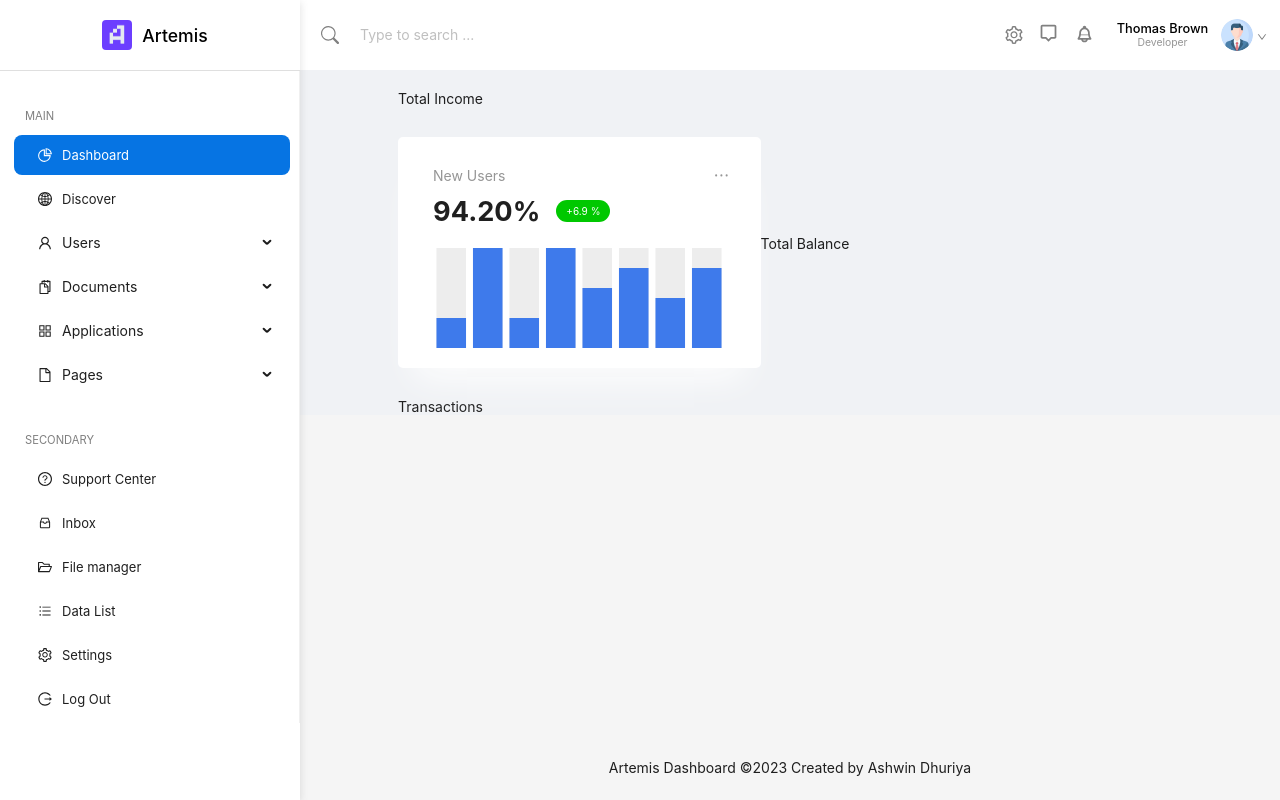
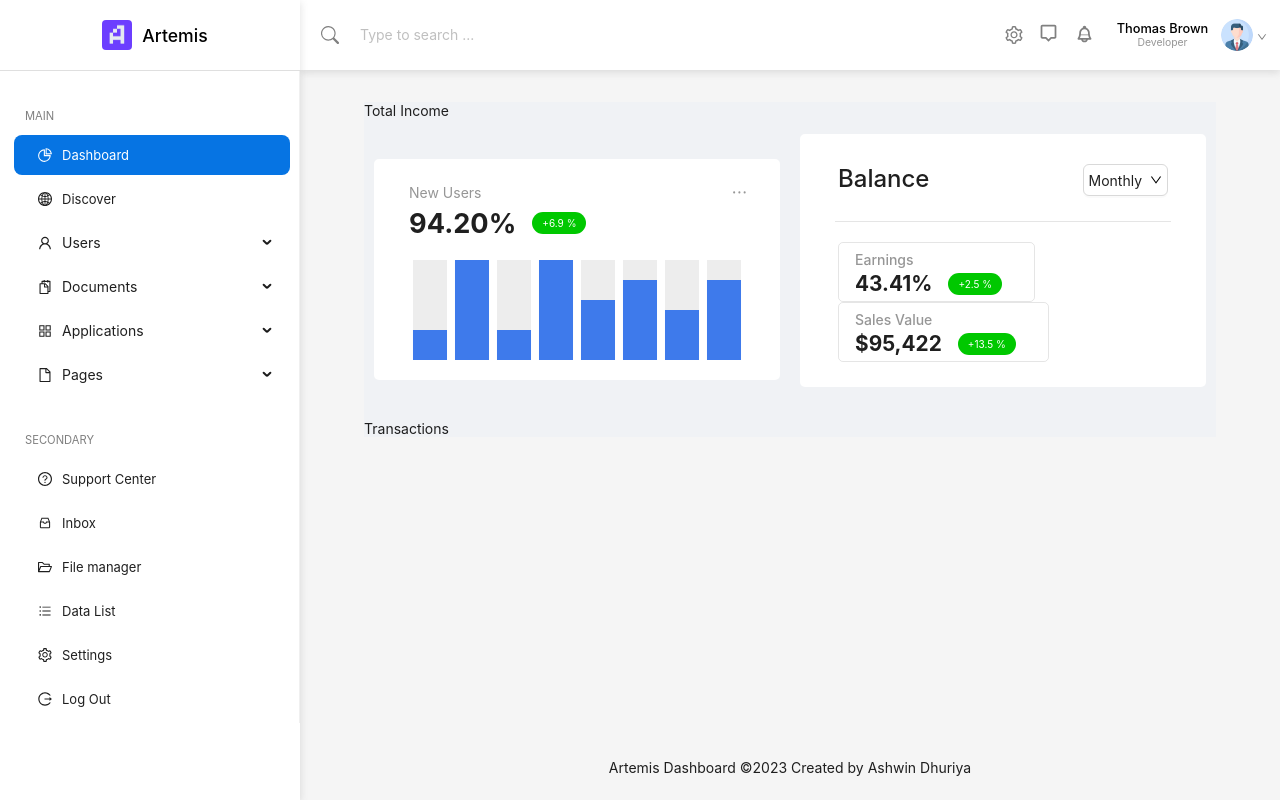
Before and after one commit to Ashwin1729/Artemis-Dashboard, a React (Create React App) app: page / in a window 1280 px wide. Built offline with nearby package versions, Linux system fonts and the light colour scheme.

Commit message:
balance card layout

```diff
--- a/src/components/Dashboard.js
+++ b/src/components/Dashboard.js
@@ -3,21 +3,22 @@ import { Row, Col } from "antd";
 
 import NewUser from "./dashboard_modules/NewUser";
 import styles from "./Dashboard.module.css";
+import Balance from "./dashboard_modules/Balance";
 
 const Dashboard = () => {
   return (
     <div className={styles.dashboard_layout}>
       <Row className={styles.dashboard_graphs}>
-        <Col xs={24} lg={12}>
+        <Col xs={24} lg={12} className={styles.income_layout}>
           <Row>
             <div>Total Income</div>
           </Row>
-          <Row style={{ margin: "30px 0px" }}>
+          <Row className={styles.user_layout}>
             <NewUser />
           </Row>
         </Col>
-        <Col xs={24} lg={12}>
-          <div>Total Balance</div>
+        <Col xs={24} lg={12} className={styles.balance_layout}>
+          <Balance />
         </Col>
       </Row>
       <Row>
--- a/src/components/Dashboard.module.css
+++ b/src/components/Dashboard.module.css
@@ -1,10 +1,29 @@
 .dashboard_layout {
-  padding: 20px 16% 0px 10%;
   background: #f0f2f5;
+  margin: 2rem 4rem;
 }
 
 .dashboard_graphs {
   display: flex;
-  justify-content: space-between;
+  justify-content: center;
   align-items: center;
 }
+
+.income_layout {
+  display: flex;
+  flex-direction: column;
+  justify-content: center;
+}
+
+.user_layout {
+  display: flex;
+  justify-content: center;
+  align-items: center;
+  margin: 30px 10px;
+}
+
+.balance_layout {
+  display: flex;
+  justify-content: center;
+  align-items: center;
+}
--- /dev/null
+++ b/src/components/dashboard_modules/Balance.js
@@ -0,0 +1,108 @@
+import React, { useState, useEffect, useRef } from "react";
+import { Row, Col, Dropdown, Button } from "antd";
+import { DownOutlined } from "@ant-design/icons";
+import { useCountUp } from "react-countup";
+import styles from "./Balance.module.css";
+import Badge from "../Badge";
+import { Chart, registerables } from "chart.js";
+
+Chart.register(...registerables);
+
+const profileDropdown = [
+  {
+    label: <a href="#">1st menu item</a>,
+    key: "0",
+  },
+  {
+    label: <a href="#">2nd menu item</a>,
+    key: "1",
+  },
+  {
+    type: "divider",
+  },
+  {
+    label: "3rd menu item",
+    key: "3",
+  },
+];
+
+const Balance = () => {
+  const [width, setWidth] = useState(0);
+  const earningsRef = useRef();
+  const salesValueRef = useRef();
+
+  const { earnings } = useCountUp({
+    ref: earningsRef,
+    start: 20,
+    end: 43.41,
+    duration: 5,
+    decimals: 2,
+    useEasing: true,
+  });
+
+  const { salesValue } = useCountUp({
+    ref: salesValueRef,
+    start: 70000,
+    end: 95422,
+    duration: 5,
+    useEasing: true,
+  });
+
+  useEffect(() => {
+    let style = getComputedStyle(document.querySelector("body"));
+    setWidth(parseInt(style.width));
+
+    window.addEventListener("resize", () => {
+      let style = getComputedStyle(document.querySelector("body"));
+      setWidth(parseInt(style.width));
+    });
+  }, []);
+
+  return (
+    <div className={styles.balance_container}>
+      <Row className={styles.balance_header}>
+        <Col xs={17} className={styles.balance}>
+          Balance
+        </Col>
+        <Col xs={7} style={{ textAlign: "end" }}>
+          <Dropdown
+            menu={{
+              items: profileDropdown,
+            }}
+            trigger={["click"]}
+          >
+            <Button className="color-shade">
+              Monthly <DownOutlined style={{ color: "black" }} />
+            </Button>
+          </Dropdown>
+        </Col>
+      </Row>
+      <div className={styles.divider}></div>
+      <Row className={styles.earnings}>
+        <Col className={styles.earnings_card1}>
+          <Row className={styles.textColor}>Earnings</Row>
+
+          <Row className={styles.earnings_count}>
+            <span ref={earningsRef} />
+            <span>%</span>
+            <Badge value={2.5} />
+          </Row>
+        </Col>
+
+        <Col className={styles.earnings_card1}>
+          <Row className={styles.textColor}>Sales Value</Row>
+
+          <Row className={styles.earnings_count}>
+            <span>$</span>
+            <span ref={salesValueRef} />
+            <Badge value={13.5} />
+          </Row>
+        </Col>
+      </Row>
+
+      <Row className={styles.line_chart}>{/* Line chart */}</Row>
+    </div>
+  );
+};
+
+export default Balance;
--- /dev/null
+++ b/src/components/dashboard_modules/Balance.module.css
@@ -0,0 +1,52 @@
+.balance_container {
+  background: white;
+  padding: 20px 35px;
+  border-radius: 5px;
+  width: 100%;
+  margin: 10px;
+}
+
+.balance_header {
+  padding: 10px 3px;
+  width: 100%;
+}
+
+.earnings {
+  display: flex;
+  justify-content: space-between;
+  align-items: center;
+  padding: 5px 3px;
+}
+
+.earnings_card1 {
+  border: 0.2px solid rgba(0, 0, 0, 0.1);
+  padding: 5px 1rem;
+  border-radius: 5px;
+}
+
+.divider {
+  border-bottom: 0.1px solid rgba(0, 0, 0, 0.1);
+  width: 100%;
+  margin: 15px 0px;
+}
+
+.earnings_count {
+  display: flex;
+  align-items: center;
+  font-size: calc(1.5vw + 0.1rem);
+  font-weight: 700;
+}
+
+.balance {
+  font-size: x-large;
+  font-weight: 500;
+}
+
+.textColor {
+  color: #969696;
+  font-weight: 450;
+  margin: 3px 0px;
+}
+
+.line_chart {
+}
--- a/src/components/dashboard_modules/NewUser.js
+++ b/src/components/dashboard_modules/NewUser.js
@@ -1,5 +1,5 @@
 import React, { useState, useEffect, useRef } from "react";
-import Badge from "./Badge";
+import Badge from "../Badge";
 import { Row, Col, Dropdown } from "antd";
 import { EllipsisOutlined } from "@ant-design/icons";
 import { useCountUp } from "react-countup";
@@ -49,7 +49,6 @@ const NewUser = () => {
   return (
     <div className={styles.user_container}>
       <Row className={styles.user_data}>
-        <div className={styles.user_data}>
         <Col xs={20}>New Users</Col>
         <Col xs={1}>
           <Dropdown
@@ -61,7 +60,6 @@ const NewUser = () => {
             <EllipsisOutlined className={styles.options} />
           </Dropdown>
         </Col>
-        </div>
       </Row>
 
       <Row className={styles.user_count}>
--- a/src/components/dashboard_modules/NewUser.module.css
+++ b/src/components/dashboard_modules/NewUser.module.css
@@ -2,8 +2,8 @@
   background: white;
   padding: 20px 35px;
   border-radius: 5px;
-  box-shadow: 0px 27px 33px -18px #fefefe;
   width: 100%;
+  margin: 10px;
 }
 
 .user_data {
```
Also changed, not shown: src/components/Badge.js (renamed from src/components/dashboard_modules/Badge.js), src/components/Badge.module.css (renamed from src/components/dashboard_modules/Badge.module.css). Lines whose indentation alone changed are shown as unchanged.
